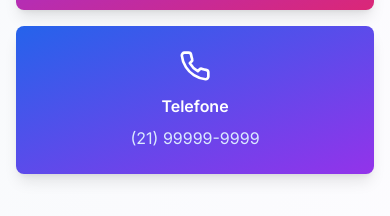
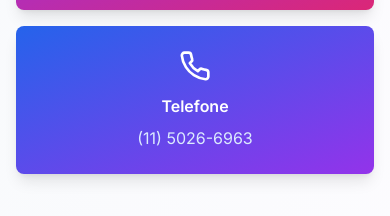
Before and after one commit to michel-rev/humanaz-revamp-project-83, a React (Vite) app: page /contato in a window 390 px wide. Shown: the part 1077-1293 px from the top of the page. Built offline with nearby package versions, Linux system fonts and the light colour scheme.

Commit message:
Update phone number

```diff
--- a/src/pages/Contato.tsx
+++ b/src/pages/Contato.tsx
@@ -106,7 +106,7 @@ const Contato = () => {
                   <CardContent className="p-6 text-center">
                     <Phone className="h-8 w-8 mx-auto mb-3" />
                     <h4 className="font-semibold mb-2">Telefone</h4>
-                    <p className="text-blue-100">(21) 99999-9999</p>
+                    <p className="text-blue-100">(11) 5026-6963</p>
                   </CardContent>
                 </Card>
               </div>
```
